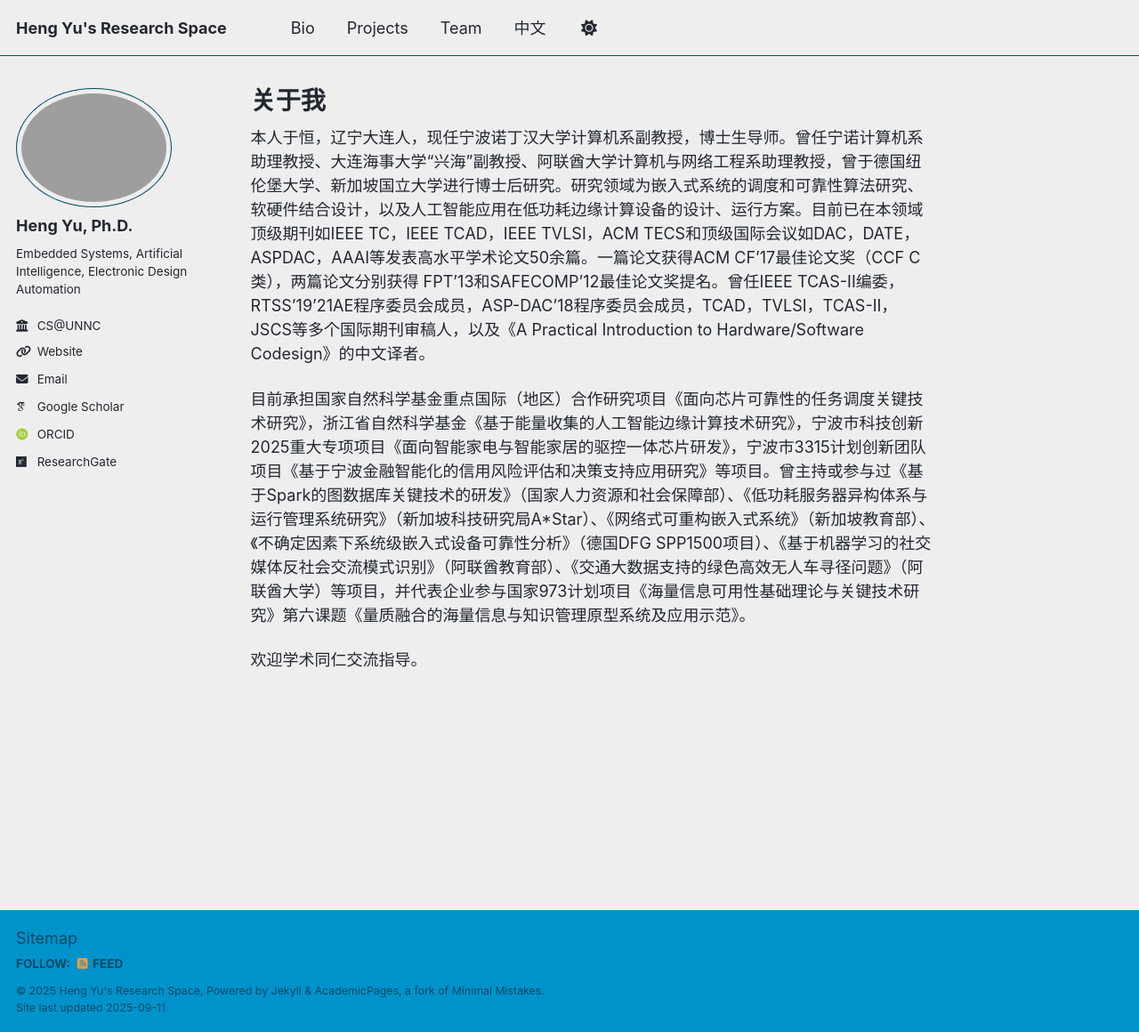
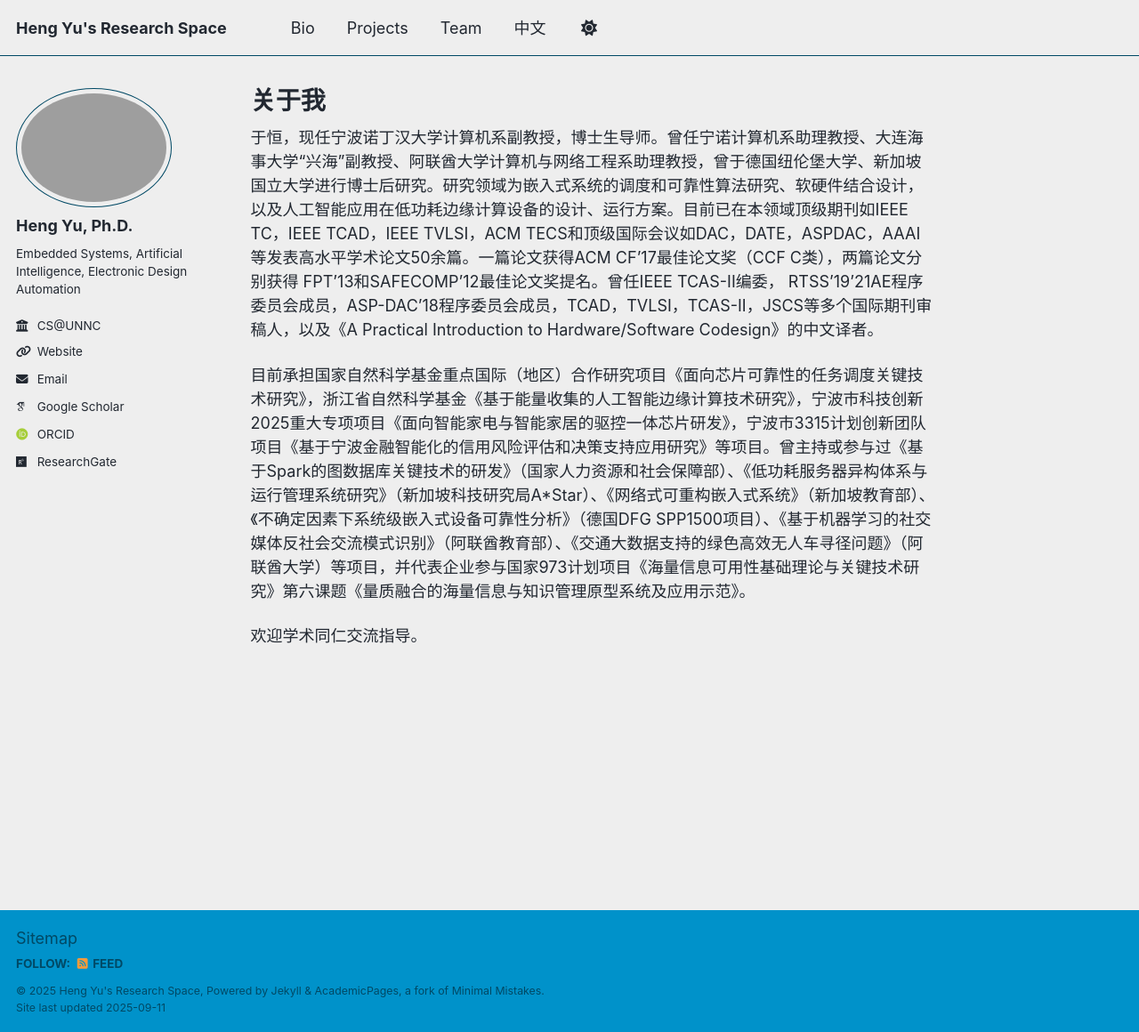
Before and after one commit to eleyuheng/eleyuheng.github.io, a Jekyll site: the page built from _pages/chinese.md, in a window 1280 px wide and 1160 px high. Shown: the whole window at 89% size. Built offline with Jekyll 4.4.1, drawn with Linux system fonts in a browser that asks for light colours; some web fonts are replaced; a script that is not in the unit is left out.

Commit message:
Update chinese.md

```diff
--- a/_pages/chinese.md
+++ b/_pages/chinese.md
@@ -4,7 +4,7 @@ permalink: /chinese/
 author_profile: true
 ---
 
-本人于恒，辽宁大连人，现任宁波诺丁汉大学计算机系副教授，博士生导师。曾任宁诺计算机系助理教授、大连海事大学“兴海”副教授、阿联酋大学计算机与网络工程系助理教授，曾于德国纽伦堡大学、新加坡国立大学进行博士后研究。研究领域为嵌入式系统的调度和可靠性算法研究、软硬件结合设计，以及人工智能应用在低功耗边缘计算设备的设计、运行方案。目前已在本领域顶级期刊如IEEE TC，IEEE TCAD，IEEE TVLSI，ACM TECS和顶级国际会议如DAC，DATE，ASPDAC，AAAI等发表高水平学术论文50余篇。一篇论文获得ACM CF'17最佳论文奖（CCF C类），两篇论文分别获得 FPT'13和SAFECOMP'12最佳论文奖提名。曾任IEEE TCAS-II编委， RTSS'19'21AE程序委员会成员，ASP-DAC'18程序委员会成员，TCAD，TVLSI，TCAS-II，JSCS等多个国际期刊审稿人，以及《A Practical Introduction to Hardware/Software Codesign》的中文译者。
+于恒，现任宁波诺丁汉大学计算机系副教授，博士生导师。曾任宁诺计算机系助理教授、大连海事大学“兴海”副教授、阿联酋大学计算机与网络工程系助理教授，曾于德国纽伦堡大学、新加坡国立大学进行博士后研究。研究领域为嵌入式系统的调度和可靠性算法研究、软硬件结合设计，以及人工智能应用在低功耗边缘计算设备的设计、运行方案。目前已在本领域顶级期刊如IEEE TC，IEEE TCAD，IEEE TVLSI，ACM TECS和顶级国际会议如DAC，DATE，ASPDAC，AAAI等发表高水平学术论文50余篇。一篇论文获得ACM CF'17最佳论文奖（CCF C类），两篇论文分别获得 FPT'13和SAFECOMP'12最佳论文奖提名。曾任IEEE TCAS-II编委， RTSS'19'21AE程序委员会成员，ASP-DAC'18程序委员会成员，TCAD，TVLSI，TCAS-II，JSCS等多个国际期刊审稿人，以及《A Practical Introduction to Hardware/Software Codesign》的中文译者。
 
 目前承担国家自然科学基金重点国际（地区）合作研究项目《面向芯片可靠性的任务调度关键技术研究》，浙江省自然科学基金《基于能量收集的人工智能边缘计算技术研究》，宁波市科技创新2025重大专项项目《面向智能家电与智能家居的驱控一体芯片研发》，宁波市3315计划创新团队项目《基于宁波金融智能化的信用风险评估和决策支持应用研究》等项目。曾主持或参与过《基于Spark的图数据库关键技术的研发》（国家人力资源和社会保障部）、《低功耗服务器异构体系与运行管理系统研究》（新加坡科技研究局A*Star）、《网络式可重构嵌入式系统》（新加坡教育部）、《不确定因素下系统级嵌入式设备可靠性分析》（德国DFG SPP1500项目）、《基于机器学习的社交媒体反社会交流模式识别》（阿联酋教育部）、《交通大数据支持的绿色高效无人车寻径问题》（阿联酋大学）等项目，并代表企业参与国家973计划项目《海量信息可用性基础理论与关键技术研究》第六课题《量质融合的海量信息与知识管理原型系统及应用示范》。
 
```
